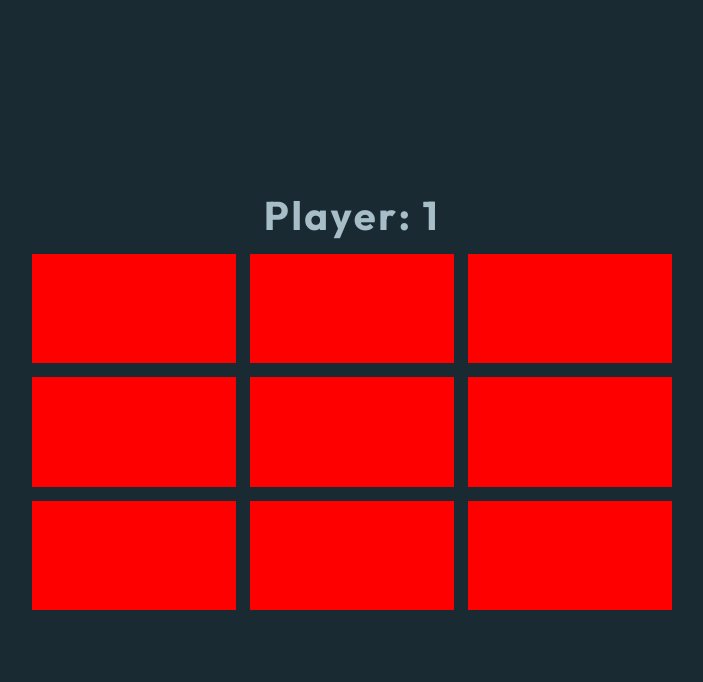
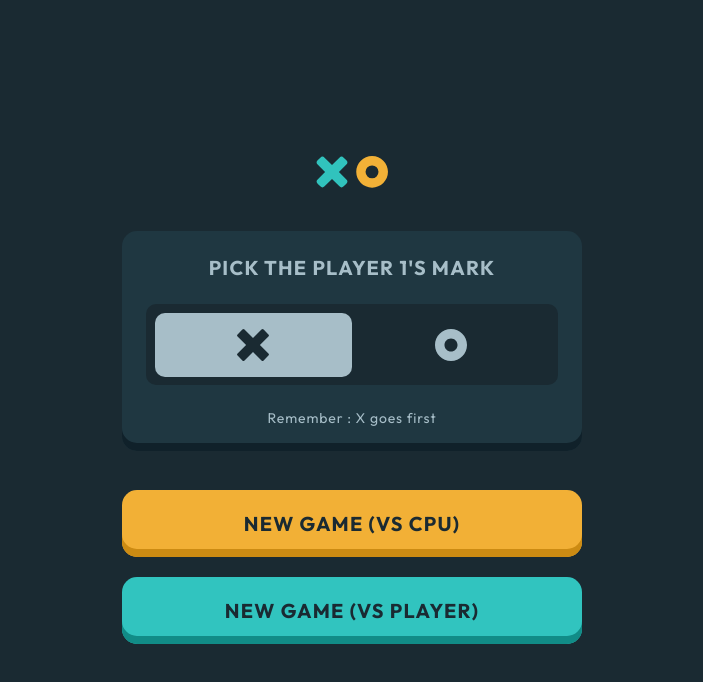
Before and after one commit to JlordS32/TicTacToe, a React (Vite) app: page / in a window 1280 px wide. Shown: the top 682 px of the page, without its empty margins (288-991 px from the left). Built offline with nearby package versions, Linux system fonts and the light colour scheme.

Commit message:
some progress on the menu

```diff
--- a/src/App.tsx
+++ b/src/App.tsx
@@ -5,7 +5,7 @@ import Menu from "./components/gameStates/Menu";
 const App = () => {
    return (
       <main className={styles.main}>
-         <Board player="X" enemyPlayer="O" />
+         <Menu />
       </main>
    );
 };
--- a/src/components/gameStates/Board.tsx
+++ b/src/components/gameStates/Board.tsx
@@ -1,10 +1,11 @@
 import { useEffect, useState } from "react";
-import { BoardType, BoardSymbol } from "../../types/GameType";
+import { BoardType, BoardSymbol, GameStatus } from "../../types/GameType";
 import styles from "../../styles/modules/Board.module.scss";
 import {
    getRandomComputerMove,
    isFullBoard,
 } from "../../utils/getRandomComputerMove";
+import { handleGameStates } from "../../utils/handleGameStates";
 
 const COMPUTER_THINKING_TIME = 500;
 
@@ -15,41 +16,74 @@ const initialBoard: BoardType = [
 ];
 
 type Players = 1 | 2;
+type EnemyPlayerType = "human" | "computer";
 
 type BoardProps = {
    player: BoardSymbol;
    enemyPlayer: BoardSymbol;
+   enemyPlayerType?: EnemyPlayerType;
 };
 
-const Board = ({ player, enemyPlayer }: BoardProps) => {
+const Board = ({
+   player,
+   enemyPlayer,
+   enemyPlayerType = "human",
+}: BoardProps) => {
    const [currentPlayer, setCurrentPlayer] = useState<Players>();
    const [board, setBoard] = useState<BoardType>(initialBoard);
+   const [gameStatus, setGameStatus] = useState<GameStatus>();
+   const [computerThinking, setComputerThinking] = useState<boolean>(false);
 
    // Player Move
    function handleClick(rowIndex: number, cellIndex: number): void {
-      if (board[rowIndex][cellIndex] !== "" || currentPlayer === 2) return;
+      if (gameStatus?.gameState === "won" || board[rowIndex][cellIndex] !== "" || computerThinking)
+         return;
 
+      // Update board
       const newBoard: BoardType = [...board];
-      newBoard[rowIndex][cellIndex] = player;
+      newBoard[rowIndex][cellIndex] =
+         currentPlayer === 1 ? player : enemyPlayer;
+
+      // Update state
       setBoard(newBoard);
-      setCurrentPlayer(2);
+      setCurrentPlayer(currentPlayer === 1 ? 2 : 1);
+      const status = handleGameStates(
+         newBoard,
+         currentPlayer === 1 ? player : enemyPlayer
+      );
+      setGameStatus(status);
    }
 
    // Computer Move
    useEffect(() => {
-      if (isFullBoard(board) || currentPlayer === 1) return;
+      if (enemyPlayerType === "human") return;
 
+      if (
+         gameStatus?.gameState === "won" ||
+         isFullBoard(board) ||
+         currentPlayer === 1
+      )
+         return;
       if (currentPlayer === 2) {
+         setComputerThinking(true);
          setTimeout(() => {
+            // Get computer move
             const computerMoveBoard = getRandomComputerMove(board, enemyPlayer);
+
+            // Update state
             setBoard(computerMoveBoard);
             setCurrentPlayer(1);
+            const status = handleGameStates(computerMoveBoard, player);
+            setGameStatus(status);
+            setComputerThinking(false);
          }, COMPUTER_THINKING_TIME);
       }
    }, [currentPlayer]);
 
    // Set starting player
    useEffect(() => {
+      setGameStatus(handleGameStates(board, player));
+
       if (player === "X") setCurrentPlayer(1);
       if (player === "O") {
          setCurrentPlayer(2);
--- a/src/components/gameStates/Menu.tsx
+++ b/src/components/gameStates/Menu.tsx
@@ -1,6 +1,15 @@
+import { useState } from "react";
+import { BoardSymbol } from "../../types/GameType";
 import styles from "../../styles/modules/Menu.module.scss";
+import Button from "../Button";
 
 const Menu = () => {
+   const [playerMark, setPlayerMark] = useState("X");
+
+   const handleMarkSelection = (mark: BoardSymbol) => {
+      setPlayerMark(mark);
+   };
+
    return (
       <div className={styles.container}>
          <div className={styles.logo}>
@@ -9,7 +18,30 @@ const Menu = () => {
          <div className={styles.playerSelector}>
             <h3>Pick the player 1's mark</h3>
             <div className={styles.markSelector}>
-               <div className={styles.XPlayer}>
+               <div
+                  className={`${styles.XPlayer} ${
+                     playerMark === "X" ? styles.active : ""
+                  }`}
+                  onClick={() => handleMarkSelection("X")}
+               >
+                  <svg
+                     width="64"
+                     height="64"
+                     xmlns="http://www.w3.org/2000/svg"
+                     viewBox="0 0 64 64"
+                  >
+                     <path
+                        d="M15.002 1.147 32 18.145 48.998 1.147a3 3 0 0 1 4.243 0l9.612 9.612a3 3 0 0 1 0 4.243L45.855 32l16.998 16.998a3 3 0 0 1 0 4.243l-9.612 9.612a3 3 0 0 1-4.243 0L32 45.855 15.002 62.853a3 3 0 0 1-4.243 0L1.147 53.24a3 3 0 0 1 0-4.243L18.145 32 1.147 15.002a3 3 0 0 1 0-4.243l9.612-9.612a3 3 0 0 1 4.243 0Z"
+                        fill="currentColor"
+                     />
+                  </svg>
+               </div>
+               <div
+                  className={`${styles.OPlayer} ${
+                     playerMark === "O" ? styles.active : ""
+                  }`}
+                  onClick={() => handleMarkSelection("O")}
+               >
                   <svg
                      width="64"
                      height="64"
@@ -22,27 +54,13 @@ const Menu = () => {
                      />
                   </svg>
                </div>
-               <div className={styles.OPlayer}>
-                  <svg
-                     width="64"
-                     height="64"
-                     xmlns="http://www.w3.org/2000/svg"
-                     viewBox="0 0 64 64"
-                  >
-                     <path
-                        d="M15.002 1.147 32 18.145 48.998 1.147a3 3 0 0 1 4.243 0l9.612 9.612a3 3 0 0 1 0 4.243L45.855 32l16.998 16.998a3 3 0 0 1 0 4.243l-9.612 9.612a3 3 0 0 1-4.243 0L32 45.855 15.002 62.853a3 3 0 0 1-4.243 0L1.147 53.24a3 3 0 0 1 0-4.243L18.145 32 1.147 15.002a3 3 0 0 1 0-4.243l9.612-9.612a3 3 0 0 1 4.243 0Z"
-                        fill="currentColor"
-                     />
-                  </svg>
-               </div>
             </div>
             <p>Remember : X goes first</p>
          </div>
          <div className={styles.modeSelector}>
-            <div></div>
-            <div></div>
+            <Button type="primary" version="one" text="New Game (VS CPU)"/>
+            <Button type="primary" version="two" text="New Game (VS Player)"/>
          </div>
-         .game
       </div>
    );
 };
--- a/src/styles/index.scss
+++ b/src/styles/index.scss
@@ -1,4 +1,4 @@
-@import url('https://fonts.googleapis.com/css2?family=Outfit:wght@100..900&display=swap');
+@import url("https://fonts.googleapis.com/css2?family=Outfit:wght@100..900&display=swap");
 
 :root {
    --blue-green: hsl(178, 60%, 48%);
@@ -14,7 +14,7 @@
    font-style: normal;
    font-size: 14px;
    color: var(--silver);
-  font-feature-settings: 'liga' off, 'clig' off;
+   font-feature-settings: "liga" off, "clig" off;
    background-color: var(--dark-navy);
 }
 
@@ -82,5 +82,4 @@ button {
    /* Corrects font smoothing for webkit */
    -webkit-font-smoothing: inherit;
    -moz-osx-font-smoothing: inherit;
-
 }
--- a/src/styles/modules/Button.module.scss
+++ b/src/styles/modules/Button.module.scss
@@ -2,7 +2,7 @@
 
 .primary {
    @include flex;
-   width: 29.28571rem;
+   width: 100%;
    height: 4.78571rem;
    border-radius: 1.07143rem;
    color: var(--dark-navy);
@@ -53,8 +53,8 @@
 
 .secondary {
    @include flex;
-   width: 16.14286rem;
    height: 3.71429rem;
+   width: 100%;
    border-radius: 0.71429rem;
    color: var(--dark-navy);
    cursor: pointer;
--- a/src/styles/modules/Main.module.scss
+++ b/src/styles/modules/Main.module.scss
@@ -1,6 +1,6 @@
 .main {
+   width: 100%;
    height: 100vh;
-   width: 100%;
    display: flex;
    justify-content: center;
    align-items: center;
--- a/src/styles/modules/Menu.module.scss
+++ b/src/styles/modules/Menu.module.scss
@@ -1,5 +1,58 @@
+@use "../scss/_utility.scss" as *;
 
+.container {
+   @include flex(column);
+   gap: 2.8rem;
+   width: 32.85714rem;
+}
 
-.XPlayer {
+.playerSelector {
+   @include flex(column);
+   width: 100%;
+   background: var(--semi-dark-navy);
+   padding: 1.7rem;
+   gap: 1.7rem;
+   box-shadow: 0px -8px 0px 0px #10212A inset;
+   border-radius: 1.07143rem;
 
+   h3 {
+      text-align: center;
+      text-transform: uppercase;
+   }
 }
+
+.markSelector {
+   @include flex;
+   border-radius: 10px;
+   width: 100%;
+   min-width: 50%;
+   padding: 0.64rem;
+   background: var(--dark-navy);
+
+   .XPlayer, .OPlayer {
+      @include flex;
+      cursor: pointer;
+      width: 100%;
+      border-radius: 10px;
+      transition: all 0.1s ease;
+
+      svg {
+         width: 32px;
+      }
+
+      &.active {
+         background-color: var(--silver) !important;
+         color: var(--dark-navy);
+      }
+
+      &:hover {
+         background-color: hsla(198, 23%, 72%, 0.055);
+      }
+   }
+}
+
+.modeSelector {
+   @include flex(column);
+   gap: 1.43rem;
+   width: 100%;
+}
```
Also changed, not shown: src/utils/handleGameStates.ts (+6 -6 lines). Lines whose indentation alone changed are shown as unchanged.
